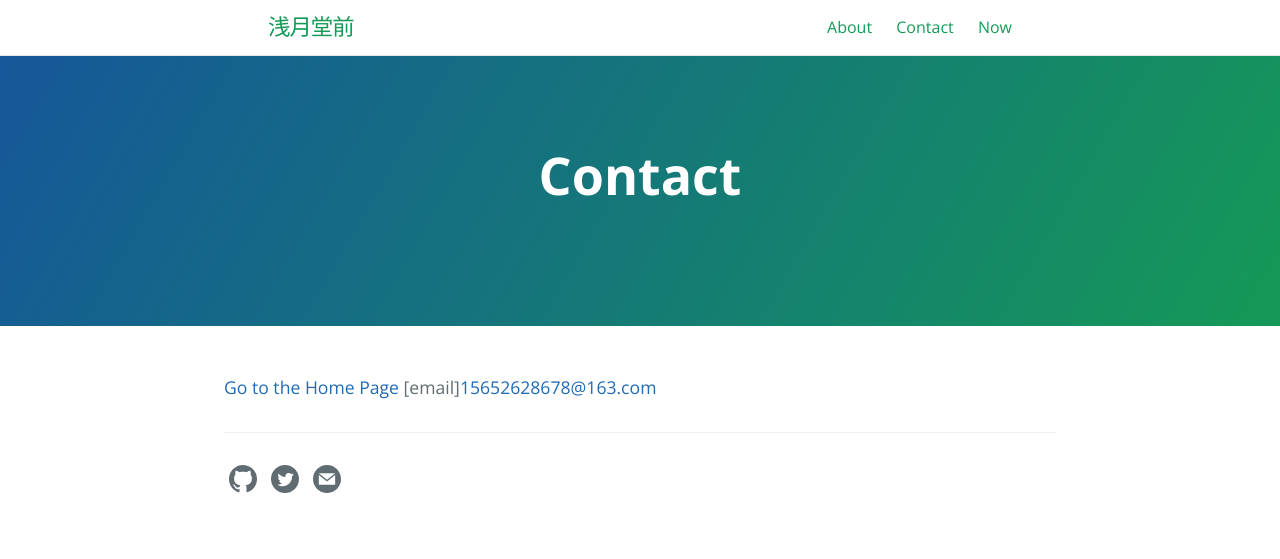
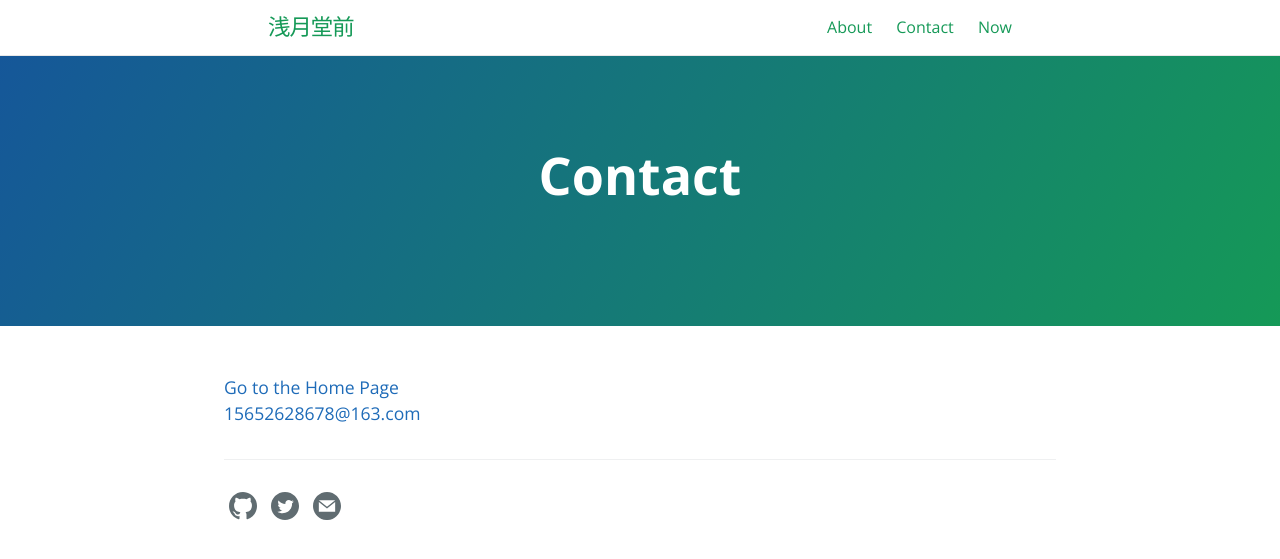
Before and after one commit to lihui1314/lihui1314.github.io, a Jekyll site: the page built from contact.md, in a window 1280 px wide. Shown: the top 559 px of the page. Built offline with Jekyll 4.4.1, drawn with Linux system fonts in a browser that asks for light colours.

Commit message:
no message

```diff
--- a/contact.md
+++ b/contact.md
@@ -6,5 +6,5 @@ order: 1
 ---
 
 
-[Go to the Home Page]({{ '/' | absolute_url }})
-[email]<15652628678@163.com>
+[Go to the Home Page]({{ '/' | absolute_url }}) <br />
+<15652628678@163.com>
```
